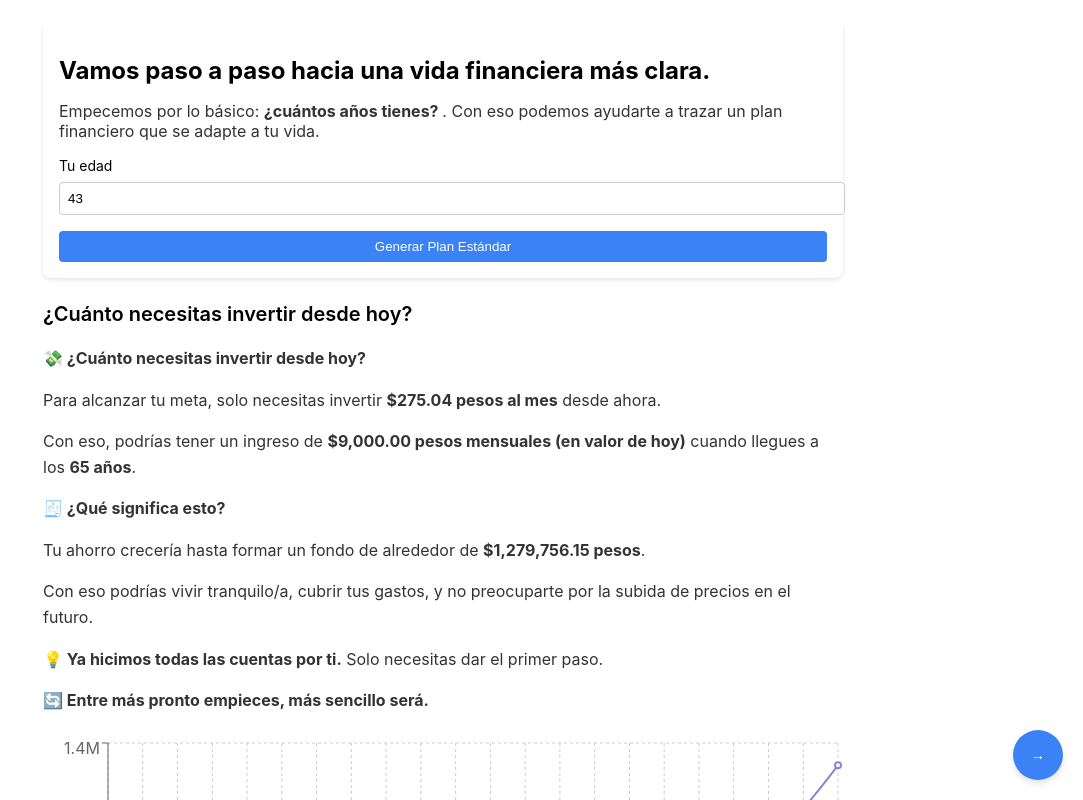
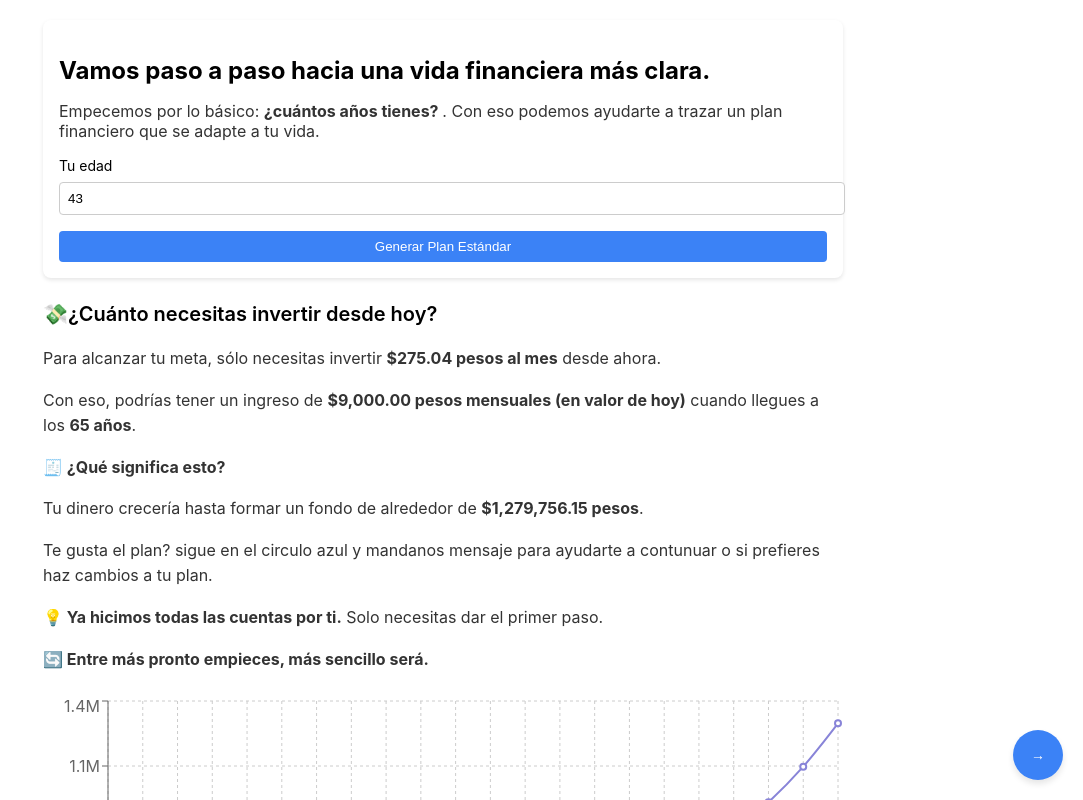
Before and after one commit to Natenun/retirement-calculator, a React (Create React App) app: page / in a window 1280 px wide. Both pictures are taken after a click on the button "Generar Plan Estándar". Shown: the top 800 px of the page, without its empty margins (197-1280 px from the left). Built offline with nearby package versions, Linux system fonts and the light colour scheme.

Commit message:
mensajeWhats2

```diff
--- a/src/RetirementPlanCalculator.js
+++ b/src/RetirementPlanCalculator.js
@@ -56,11 +56,9 @@ const RetirementPlanCalculator = () => {
 
     return (
       <div style={{ fontSize: "16px", color: "#333", lineHeight: "1.6" }}>
+
         <p>
-          <strong>💸 ¿Cuánto necesitas invertir desde hoy?</strong>
-        </p>
-        <p>
-          Para alcanzar tu meta, solo necesitas invertir{" "}
+          Para alcanzar tu meta, sólo necesitas invertir{" "}
           <strong>${formatNumber(monthlyInvestment)} pesos al mes</strong> desde ahora.
         </p>
         <p>
@@ -80,7 +78,7 @@ const RetirementPlanCalculator = () => {
           <p>
             <strong>👉 Este plan ya considera que empiezas con una inversión inicial de{" "}
             ${formatNumber(currentInvestment)} pesos.</strong>
-            Eso le da un buen impulso a tu ahorro desde el principio y te ayuda a alcanzar tu meta más rápido y con menos esfuerzo mes a mes.
+            Eso le da un buen impulso a tu dinero desde el principio y te ayuda a alcanzar tu meta más rápido y con menos esfuerzo mes a mes.
           </p>
         )}
 
@@ -88,11 +86,11 @@ const RetirementPlanCalculator = () => {
           <strong>🧾 ¿Qué significa esto?</strong>
         </p>
         <p>
-          Tu ahorro crecería hasta formar un fondo de alrededor de{" "}
+          Tu dinero crecería hasta formar un fondo de alrededor de{" "}
           <strong>${formatNumber(requiredCapital)} pesos</strong>.
         </p>
         <p>
-          Con eso podrías vivir tranquilo/a, cubrir tus gastos, y no preocuparte por la subida de precios en el futuro.
+          Te gusta el plan? sigue en el circulo azul y mandanos mensaje para ayudarte a contunuar o si prefieres haz cambios a tu plan.
         </p>
 
         <p style={{ marginTop: "16px" }}>
@@ -280,7 +278,7 @@ const RetirementPlanCalculator = () => {
 
       {plans.length > 0 && (
         <div ref={planRef} style={{ marginTop: "24px" }}>
-          <h3 style={{ fontSize: "20px", fontWeight: "600" }}>¿Cuánto necesitas invertir desde hoy?</h3>
+          <h3 style={{ fontSize: "20px", fontWeight: "600" }}>💸¿Cuánto necesitas invertir desde hoy?</h3>
           {generatePlanDescription(plans[currentPlanIndex])}
           <div style={{ display: "flex", justifyContent: "space-between", marginTop: "16px" }}>
             <button
```
